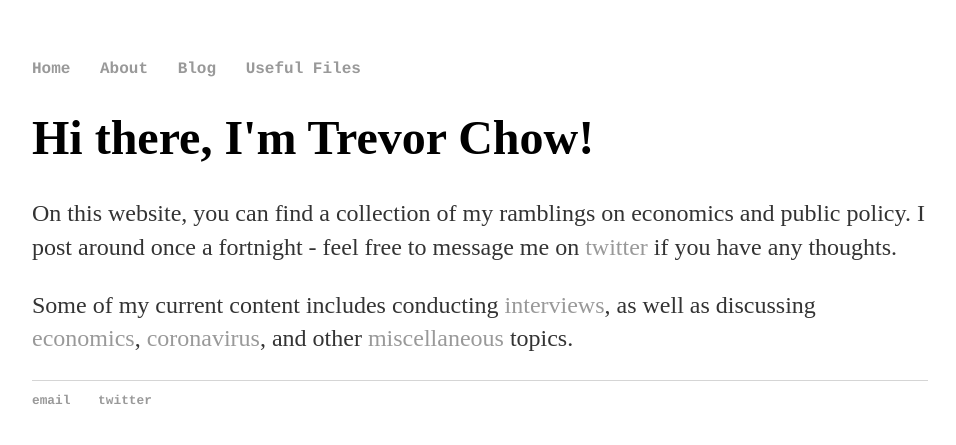
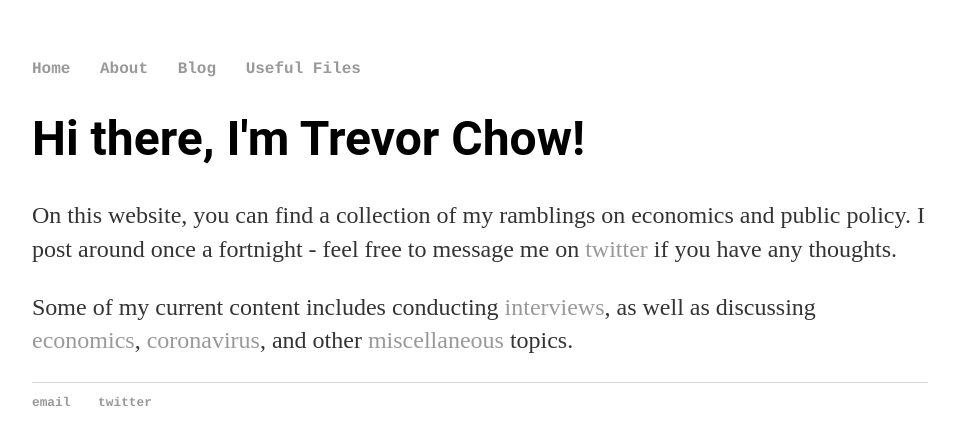
Before and after one commit to tmychow/tmychow.github.io, a Jekyll site: the page built from index.html, in a window 1280 px wide. Shown: the top 445 px of the page, without its empty margins (160-1116 px from the left). Built offline with Jekyll 4.4.1, drawn with Linux system fonts in a browser that asks for light colours.

Commit message:
More more fonts

```diff
--- a/css/main.css
+++ b/css/main.css
@@ -21,10 +21,11 @@
 }
 h1 {
     font-size: 3em;
-    font-family:'Adobe Jensen Pro', 'CMU Serif', Serif;
+    font-family: Roboto, Montserrat, Sans-Serif;
 }
 p {
     font-size: 1.5em;
+    font-family:'Adobe Jensen Pro', 'CMU Serif', Serif;
     line-height: 1.4em;
     color: #333;
 }
```
